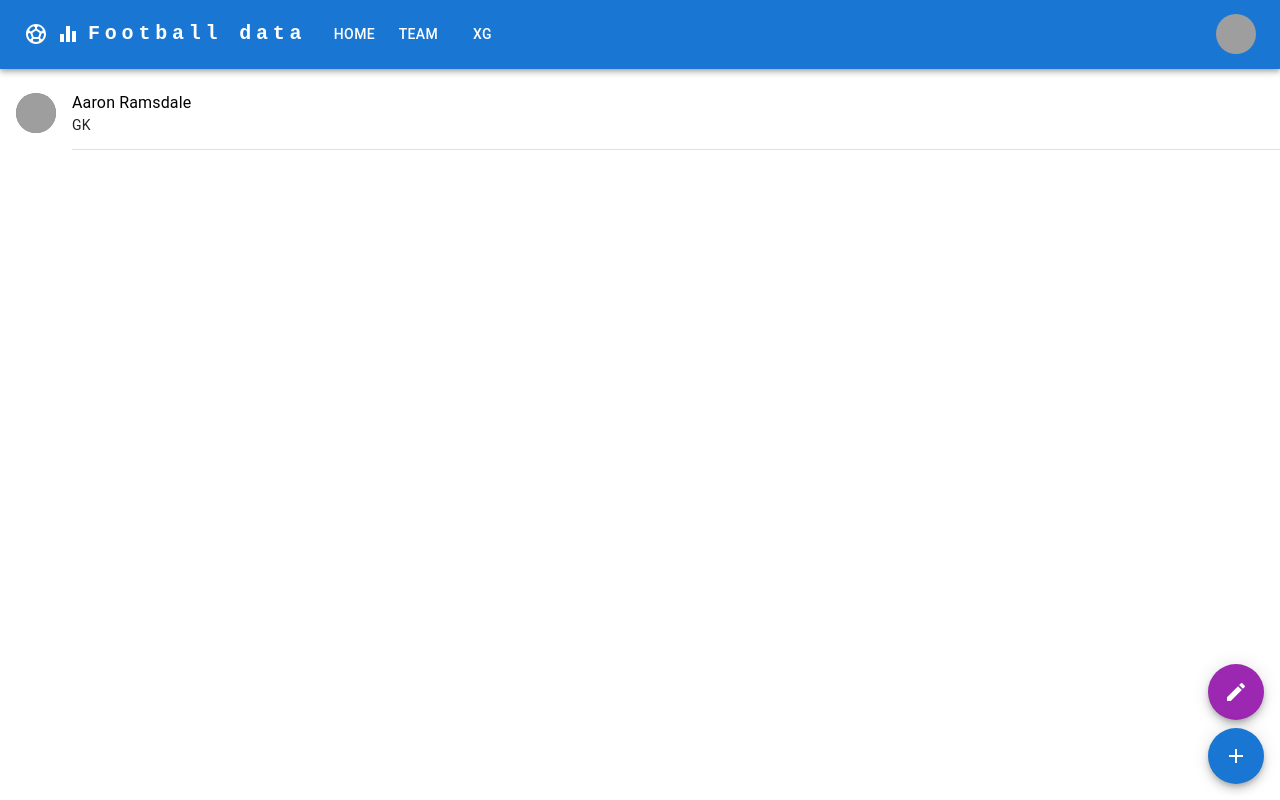
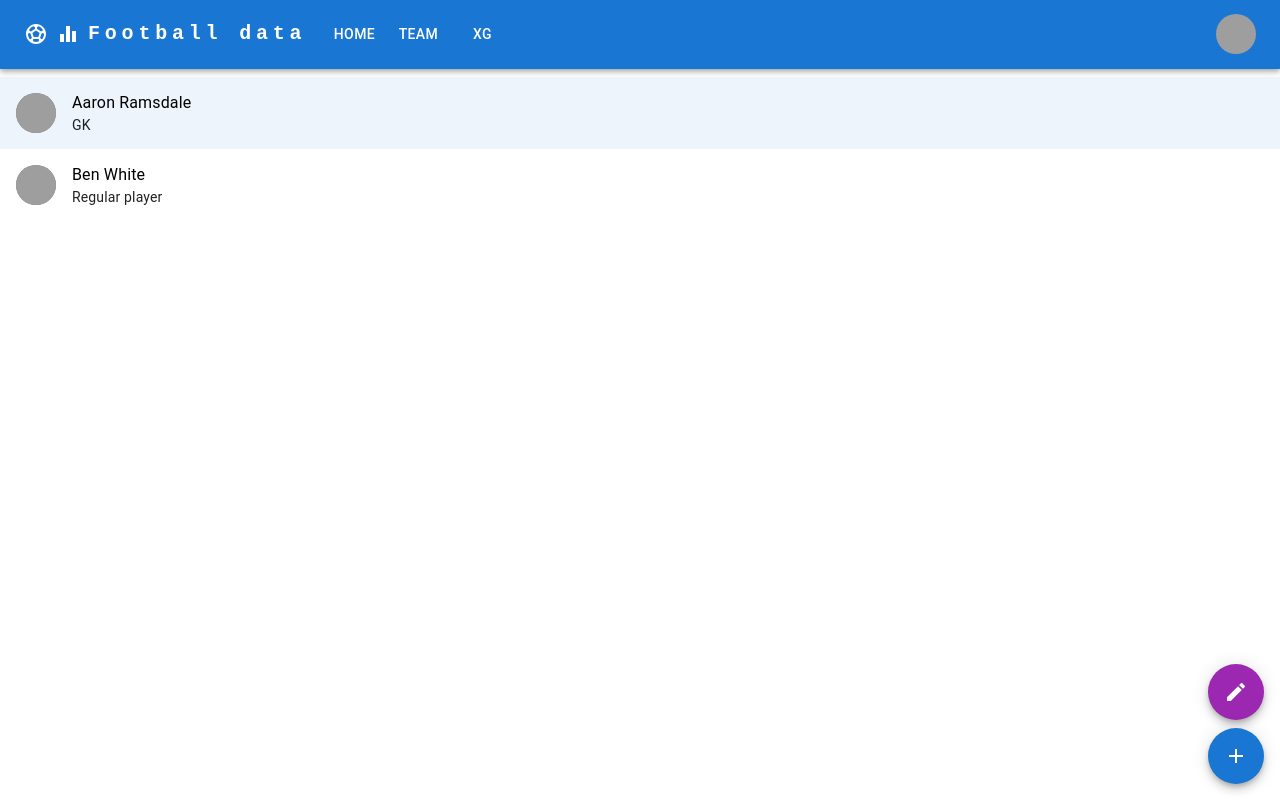
Before and after one commit to mocano6/football_data, a React (Create React App) app: page /team in a window 1280 px wide. Built offline with nearby package versions, Linux system fonts and the light colour scheme; grey boxes are pictures that could not be loaded.

Commit message:
higlighted players list

```diff
--- a/package.json
+++ b/package.json
@@ -15,6 +15,7 @@
     "@types/node": "^16.18.3",
     "@types/react": "^18.0.25",
     "@types/react-dom": "^18.0.8",
+    "@types/react-redux": "^7.1.24",
     "formik": "^2.2.9",
     "react": "^18.2.0",
     "react-dom": "^18.2.0",
--- a/src/components/AddPlayerDialog/AddPlayerDialog.tsx
+++ b/src/components/AddPlayerDialog/AddPlayerDialog.tsx
@@ -13,12 +13,17 @@ import Switch from "@mui/material/Switch";
 import EditIcon from "@mui/icons-material/Edit";
 import { createStore } from "redux";
 
-interface IPlayerToAdd {
+export interface IPlayerToAdd {
   id: number;
   name: string;
   number: number;
   isGoalkeeper: boolean;
 }
+
+// Add new player button + popup -done
+// Players have 3 properties - position GK/no (bool), number, name - done
+// Add users to global state - in progress
+// Move users to firebase
 
 export const AddPlayerDialog = () => {
   const [open, setOpen] = useState<boolean>(false);
@@ -36,6 +41,7 @@ export const AddPlayerDialog = () => {
   const [id] = useState<number>(playerToAdd.length + 1);
 
   const ADD_PLAYER = "ADD_PLAYER";
+
   const addNewPlayer = () => {
     return {
       type: ADD_PLAYER,
@@ -65,9 +71,13 @@ export const AddPlayerDialog = () => {
   const store = createStore(reducer);
   console.log("Initial state", store.getState());
 
-  store.subscribe(() => console.log("state", store.getState()));
+  const unsubscribe = store.subscribe(() =>
+    console.log("state", store.getState())
+  );
 
   store.dispatch(addNewPlayer());
+
+  unsubscribe();
 
   const handleClickOpen = () => {
     setOpen(true);
--- a/src/components/TeamList/TeamList.tsx
+++ b/src/components/TeamList/TeamList.tsx
@@ -1,4 +1,4 @@
-import React from "react";
+import React, { useState } from "react";
 import List from "@mui/material/List";
 import ListItem from "@mui/material/ListItem";
 import Divider from "@mui/material/Divider";
@@ -6,24 +6,48 @@ import ListItemText from "@mui/material/ListItemText";
 import ListItemAvatar from "@mui/material/ListItemAvatar";
 import Avatar from "@mui/material/Avatar";
 import Typography from "@mui/material/Typography";
+import { IPlayerToAdd as IPlayer } from "../../components/AddPlayerDialog/AddPlayerDialog";
 
 export const TeamList = () => {
+  const [currentPlayerId, setCurrentPlayerId] = useState<number>(1);
+  const players = [
+    {
+      id: 1,
+      name: "Aaron Ramsdale",
+      number: 1,
+      isGoalkeeper: true,
+    },
+    {
+      id: 2,
+      name: "Ben White",
+      number: 4,
+      isGoalkeeper: false,
+    },
+  ];
+
   return (
     <List sx={{ width: "100%" }}>
-      <ListItem alignItems="flex-start">
+      {players.map((player) => (
+        <ListItem
+          selected={player.id === currentPlayerId}
+          onClick={() => setCurrentPlayerId(player.id)}
+          key={player.id}
+          sx={{ cursor: "pointer" }}
+          alignItems="flex-start"
+        >
           <ListItemAvatar>
             <Avatar
-            alt="Jack Black"
+              alt={player.name}
               sx={{
                 backgroundColor: "grey",
               }}
               src="/static/images/avatar/1.jpg"
             >
-            1
+              {player.number}
             </Avatar>
           </ListItemAvatar>
           <ListItemText
-          primary="Aaron Ramsdale"
+            primary={player.name}
             secondary={
               <React.Fragment>
                 <Typography
@@ -32,13 +56,13 @@ export const TeamList = () => {
                   variant="body2"
                   color="text.primary"
                 >
-                GK
+                  {player.isGoalkeeper ? "GK" : "Regular player"}
                 </Typography>
               </React.Fragment>
             }
           />
         </ListItem>
-      <Divider variant="inset" component="li" />
+      ))}
     </List>
   );
 };
--- a/src/pages/Team/Team.tsx
+++ b/src/pages/Team/Team.tsx
@@ -5,11 +5,6 @@ import { AddPlayerDialog } from "../../components/AddPlayerDialog/AddPlayerDialo
 
 export const Team = () => {
   return (
-    // Write users list
-    // Add new player button + popup
-    // Players have 3 properties - position GK/no (bool), number, name
-    // Add users to global state
-    // Move users to firebase
     <Box>
       <TeamList />
       <AddPlayerDialog />
```
Also changed, not shown: 1 other file (tests, documents, lock files or other folders). Lines whose indentation alone changed are shown as unchanged.
